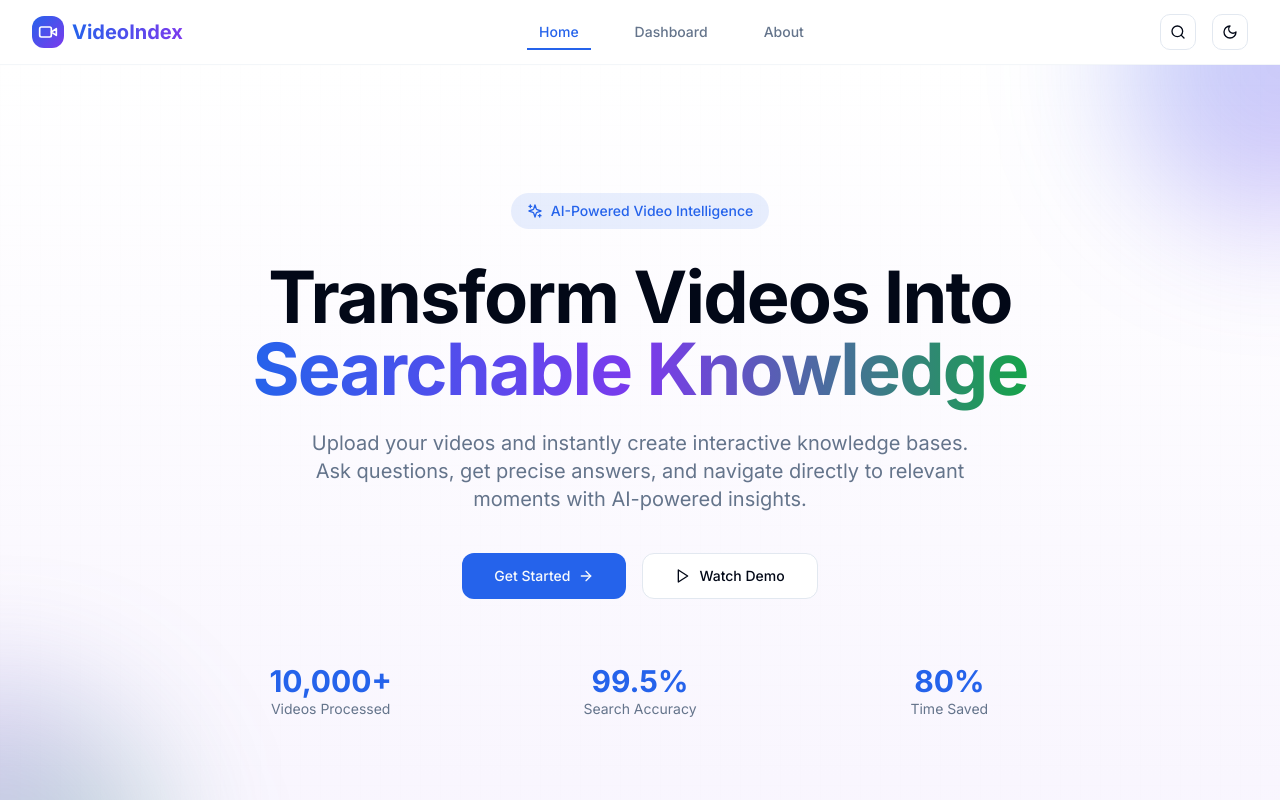
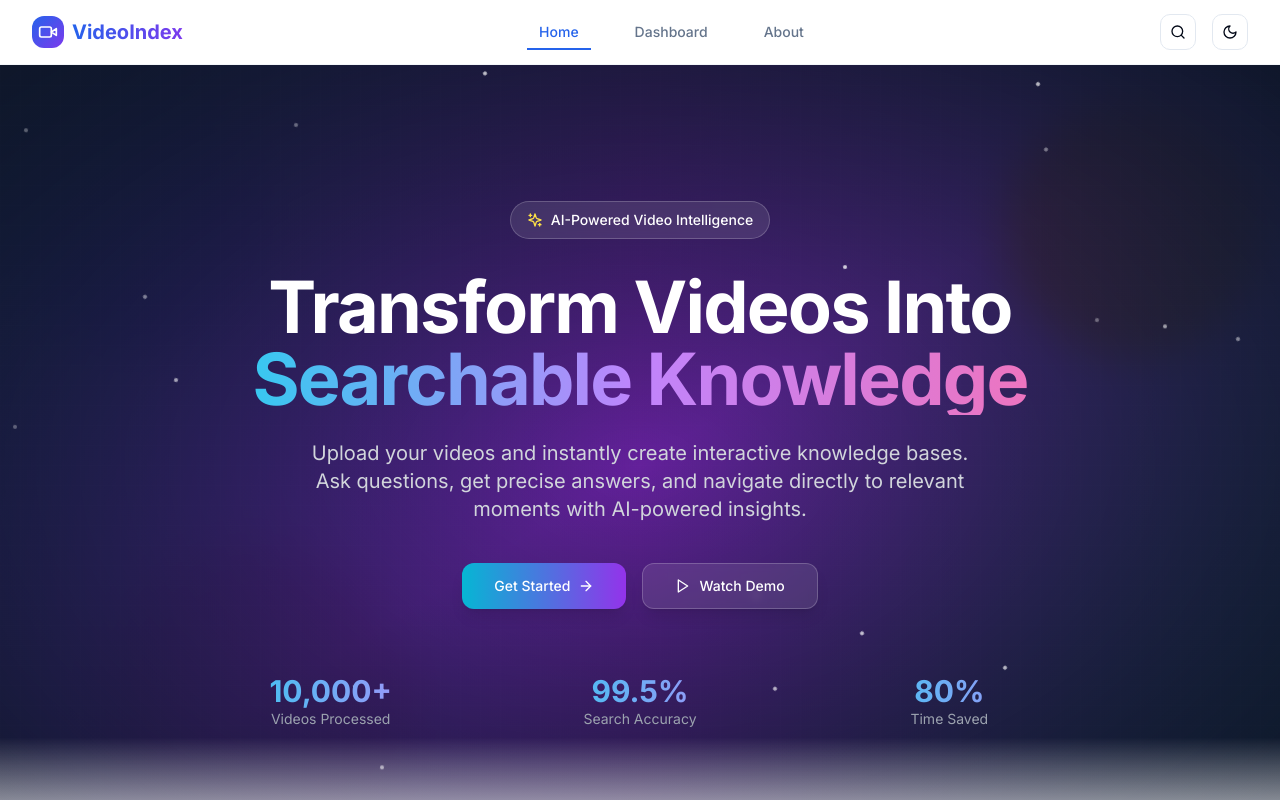
Before and after one commit to mmaazkhanhere/recall-frontend-bolt, a React (Vite) app: page / in a window 1280 px wide. Shown: the top 800 px of the page. Built offline with nearby package versions, Linux system fonts and the light colour scheme.

Commit message:
Enhanced Hero Section with Aesthetic Gradient Background

```diff
--- a/src/components/home/HeroSection.tsx
+++ b/src/components/home/HeroSection.tsx
@@ -5,13 +5,43 @@ import { ArrowRight, Play, Sparkles } from 'lucide-react';
 
 const HeroSection: React.FC = () => {
   return (
-    <section className="relative overflow-hidden bg-gradient-to-b from-background to-secondary/5 py-20 sm:py-32">
-      {/* Background Pattern */}
-      <div className="absolute inset-0 opacity-30">
-        <div className="absolute inset-0 bg-grid-pattern opacity-20"></div>
+    <section className="relative overflow-hidden min-h-screen flex items-center">
+      {/* Enhanced Gradient Background */}
+      <div className="absolute inset-0 bg-gradient-to-br from-slate-900 via-purple-900 to-slate-900">
+        {/* Animated gradient orbs */}
+        <div className="absolute top-0 -left-4 w-72 h-72 bg-purple-300 rounded-full mix-blend-multiply filter blur-xl opacity-70 animate-blob"></div>
+        <div className="absolute top-0 -right-4 w-72 h-72 bg-yellow-300 rounded-full mix-blend-multiply filter blur-xl opacity-70 animate-blob animation-delay-2000"></div>
+        <div className="absolute -bottom-8 left-20 w-72 h-72 bg-pink-300 rounded-full mix-blend-multiply filter blur-xl opacity-70 animate-blob animation-delay-4000"></div>
+
+        {/* Mesh gradient overlay */}
+        <div className="absolute inset-0 bg-gradient-to-r from-blue-600/20 via-purple-600/20 to-teal-600/20"></div>
+
+        {/* Radial gradient overlay */}
+        <div className="absolute inset-0 bg-gradient-radial from-transparent via-slate-900/50 to-slate-900"></div>
+
+        {/* Grid pattern overlay */}
+        <div className="absolute inset-0 opacity-20">
+          <div className="absolute inset-0 bg-grid-pattern opacity-30"></div>
+        </div>
       </div>
 
-      <div className="container relative mx-auto px-4 sm:px-6 lg:px-8">
+      {/* Floating particles */}
+      <div className="absolute inset-0 overflow-hidden">
+        {[...Array(20)].map((_, i) => (
+          <div
+            key={i}
+            className="absolute w-1 h-1 bg-white rounded-full opacity-30 animate-float"
+            style={{
+              left: `${Math.random() * 100}%`,
+              top: `${Math.random() * 100}%`,
+              animationDelay: `${Math.random() * 5}s`,
+              animationDuration: `${3 + Math.random() * 4}s`
+            }}
+          />
+        ))}
+      </div>
+
+      <div className="container relative mx-auto px-4 sm:px-6 lg:px-8 z-10">
         <div className="mx-auto max-w-4xl text-center">
           {/* Badge */}
           <motion.div
@@ -20,8 +50,8 @@ const HeroSection: React.FC = () => {
             transition={{ duration: 0.5 }}
             className="mb-8"
           >
-            <div className="inline-flex items-center space-x-2 rounded-full bg-primary/10 px-4 py-2 text-sm font-medium text-primary">
-              <Sparkles className="h-4 w-4" />
+            <div className="inline-flex items-center space-x-2 rounded-full bg-white/10 backdrop-blur-sm border border-white/20 px-4 py-2 text-sm font-medium text-white">
+              <Sparkles className="h-4 w-4 text-yellow-300" />
               <span>AI-Powered Video Intelligence</span>
             </div>
           </motion.div>
@@ -31,11 +61,11 @@ const HeroSection: React.FC = () => {
             initial={{ opacity: 0, y: 20 }}
             animate={{ opacity: 1, y: 0 }}
             transition={{ duration: 0.5, delay: 0.1 }}
-            className="mb-6 text-4xl font-bold tracking-tight text-foreground sm:text-6xl lg:text-7xl"
+            className="mb-6 text-4xl font-bold tracking-tight text-white sm:text-6xl lg:text-7xl"
           >
             Transform Videos Into
-            <span className="bg-gradient-to-r from-primary via-secondary to-accent bg-clip-text text-transparent">
-              {' '}Searchable Knowledge
+            <span className="block bg-gradient-to-r from-cyan-400 via-purple-400 to-pink-400 bg-clip-text text-transparent">
+              Searchable Knowledge
             </span>
           </motion.h1>
 
@@ -44,7 +74,7 @@ const HeroSection: React.FC = () => {
             initial={{ opacity: 0, y: 20 }}
             animate={{ opacity: 1, y: 0 }}
             transition={{ duration: 0.5, delay: 0.2 }}
-            className="mx-auto mb-10 max-w-2xl text-lg text-muted-foreground sm:text-xl"
+            className="mx-auto mb-10 max-w-2xl text-lg text-gray-300 sm:text-xl leading-relaxed"
           >
             Upload your videos and instantly create interactive knowledge bases. Ask questions, get precise answers,
             and navigate directly to relevant moments with AI-powered insights.
@@ -59,12 +89,13 @@ const HeroSection: React.FC = () => {
           >
             <Link
               to="/dashboard"
-              className="group inline-flex items-center justify-center rounded-lg bg-primary px-8 py-3 text-sm font-medium text-primary-foreground transition-all hover:bg-primary/90 focus:outline-none focus:ring-2 focus:ring-primary focus:ring-offset-2"
+              className="group relative inline-flex items-center justify-center rounded-lg bg-gradient-to-r from-cyan-500 to-purple-600 px-8 py-3 text-sm font-medium text-white transition-all hover:from-cyan-600 hover:to-purple-700 focus:outline-none focus:ring-2 focus:ring-purple-500 focus:ring-offset-2 focus:ring-offset-slate-900 shadow-lg hover:shadow-xl transform hover:scale-105"
             >
-              Get Started
-              <ArrowRight className="ml-2 h-4 w-4 transition-transform group-hover:translate-x-1" />
+              <span className="relative z-10">Get Started</span>
+              <ArrowRight className="ml-2 h-4 w-4 transition-transform group-hover:translate-x-1 relative z-10" />
+              <div className="absolute inset-0 rounded-lg bg-gradient-to-r from-cyan-600 to-purple-700 opacity-0 transition-opacity group-hover:opacity-100"></div>
             </Link>
-            <button className="group inline-flex items-center justify-center rounded-lg border border-input bg-background px-8 py-3 text-sm font-medium text-foreground transition-all hover:bg-accent hover:text-accent-foreground focus:outline-none focus:ring-2 focus:ring-primary focus:ring-offset-2">
+            <button className="group inline-flex items-center justify-center rounded-lg border border-white/20 bg-white/10 backdrop-blur-sm px-8 py-3 text-sm font-medium text-white transition-all hover:bg-white/20 focus:outline-none focus:ring-2 focus:ring-white focus:ring-offset-2 focus:ring-offset-slate-900 shadow-lg hover:shadow-xl">
               <Play className="mr-2 h-4 w-4" />
               Watch Demo
             </button>
@@ -81,19 +112,28 @@ const HeroSection: React.FC = () => {
               { label: 'Videos Processed', value: '10,000+' },
               { label: 'Search Accuracy', value: '99.5%' },
               { label: 'Time Saved', value: '80%' },
-            ].map((stat) => (
-              <div key={stat.label} className="text-center">
-                <div className="text-3xl font-bold text-primary">{stat.value}</div>
-                <div className="text-sm text-muted-foreground">{stat.label}</div>
-              </div>
+            ].map((stat, index) => (
+              <motion.div
+                key={stat.label}
+                className="text-center group"
+                initial={{ opacity: 0, y: 20 }}
+                animate={{ opacity: 1, y: 0 }}
+                transition={{ duration: 0.5, delay: 0.5 + index * 0.1 }}
+              >
+                <div className="text-3xl font-bold bg-gradient-to-r from-cyan-400 to-purple-400 bg-clip-text text-transparent group-hover:from-pink-400 group-hover:to-yellow-400 transition-all duration-300">
+                  {stat.value}
+                </div>
+                <div className="text-sm text-gray-400 group-hover:text-gray-300 transition-colors">
+                  {stat.label}
+                </div>
+              </motion.div>
             ))}
           </motion.div>
         </div>
       </div>
 
-      {/* Gradient Orb */}
-      <div className="absolute -top-40 -right-40 h-80 w-80 rounded-full bg-gradient-to-br from-primary/30 to-secondary/30 blur-3xl"></div>
-      <div className="absolute -bottom-40 -left-40 h-80 w-80 rounded-full bg-gradient-to-br from-secondary/30 to-accent/30 blur-3xl"></div>
+      {/* Bottom fade */}
+      <div className="absolute bottom-0 left-0 right-0 h-32 bg-gradient-to-t from-background to-transparent"></div>
     </section>
   );
 };
--- a/src/index.css
+++ b/src/index.css
@@ -71,9 +71,13 @@
 @layer utilities {
   .bg-grid-pattern {
     background-image:
-      linear-gradient(rgba(0, 0, 0, 0.1) 1px, transparent 1px),
-      linear-gradient(90deg, rgba(0, 0, 0, 0.1) 1px, transparent 1px);
+      linear-gradient(rgba(255, 255, 255, 0.1) 1px, transparent 1px),
+      linear-gradient(90deg, rgba(255, 255, 255, 0.1) 1px, transparent 1px);
     background-size: 20px 20px;
+  }
+
+  .bg-gradient-radial {
+    background: radial-gradient(ellipse at center, var(--tw-gradient-stops));
   }
 
   .line-clamp-2 {
@@ -88,6 +92,50 @@
     -webkit-line-clamp: 3;
     -webkit-box-orient: vertical;
     overflow: hidden;
+  }
+
+  /* Blob animation */
+  .animate-blob {
+    animation: blob 7s infinite;
+  }
+
+  .animation-delay-2000 {
+    animation-delay: 2s;
+  }
+
+  .animation-delay-4000 {
+    animation-delay: 4s;
+  }
+
+  /* Floating animation */
+  .animate-float {
+    animation: float 6s ease-in-out infinite;
+  }
+
+  @keyframes blob {
+    0% {
+      transform: translate(0px, 0px) scale(1);
+    }
+    33% {
+      transform: translate(30px, -50px) scale(1.1);
+    }
+    66% {
+      transform: translate(-20px, 20px) scale(0.9);
+    }
+    100% {
+      transform: translate(0px, 0px) scale(1);
+    }
+  }
+
+  @keyframes float {
+    0%, 100% {
+      transform: translateY(0px) rotate(0deg);
+      opacity: 0.3;
+    }
+    50% {
+      transform: translateY(-20px) rotate(180deg);
+      opacity: 0.8;
+    }
   }
 }
 
```
